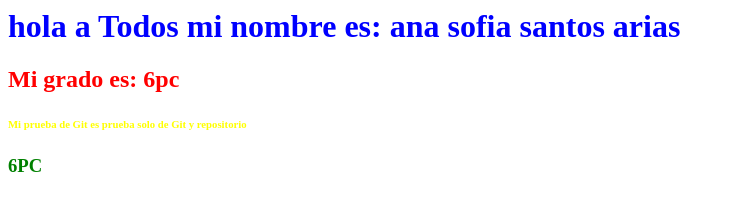
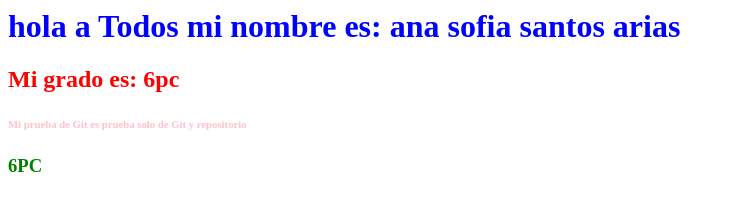
Before and after one commit to lamami1/examen, a plain HTML site: page proyecto/index.html in a window 1280 px wide. Shown: the whole page, without its empty margins (0-735 px from the left). Drawn offline with Linux system fonts and the light colour scheme.

Commit message:
modificacion de los archivos html y css

```diff
--- a/proyecto/css/style.css
+++ b/proyecto/css/style.css
@@ -8,5 +8,5 @@ h3{
 	color:green;
 }
 h6{
-	color:yellow;
+	color:pink;
 }
```
